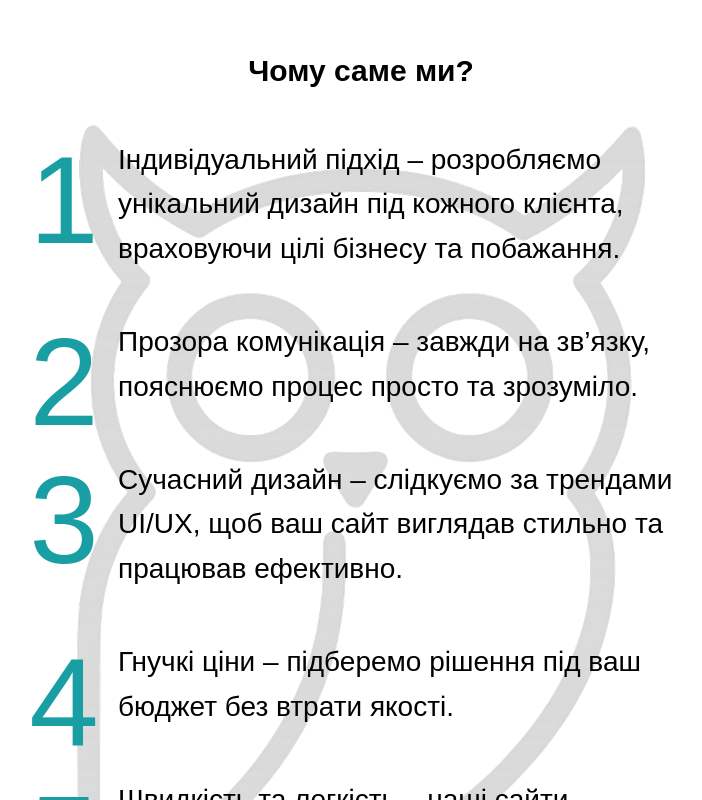
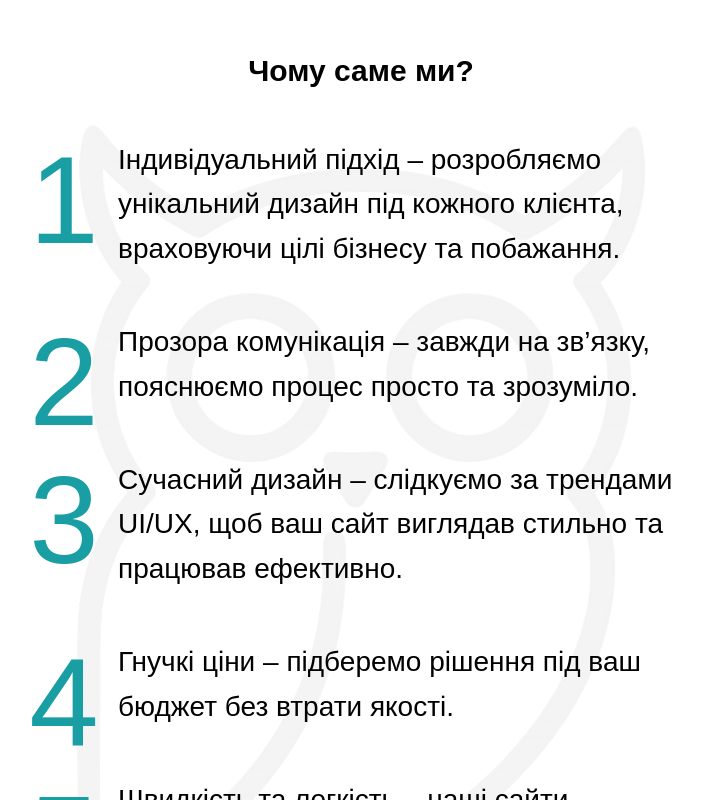
Before and after one commit to Ssovelich/owl-code, a React (Vite) app: page / in a window 1280 px wide. Shown: the part 5640-6440 px from the top of the page, without its empty margins (279-981 px from the left). Built offline with nearby package versions, Linux system fonts and the light colour scheme; no server answers.

Commit message:
fix background-image for Advantages

```diff
--- a/src/components/Advantages/Advantages.module.css
+++ b/src/components/Advantages/Advantages.module.css
@@ -13,16 +13,34 @@
   font-size: 20px;
   text-align: center;
 }
+
 .list {
+  position: relative;
   display: flex;
   flex-direction: column;
   align-items: center;
   gap: 16px;
+  border-radius: 12px;
+  z-index: 1;
+}
+.list::before {
+  content: '';
+  position: absolute;
+  inset: 0;
   background-image: url("../../../public/owlGrey.png");
   background-repeat: no-repeat;
   background-position: center;
   background-size: contain;
+  opacity: 0.3; /* налаштування блідості фону */
+  z-index: 0;
   border-radius: 12px;
+  pointer-events: none;
+}
+
+.item,
+.title {
+  position: relative;
+  z-index: 2;
 }
 .item {
   display: flex;
```
